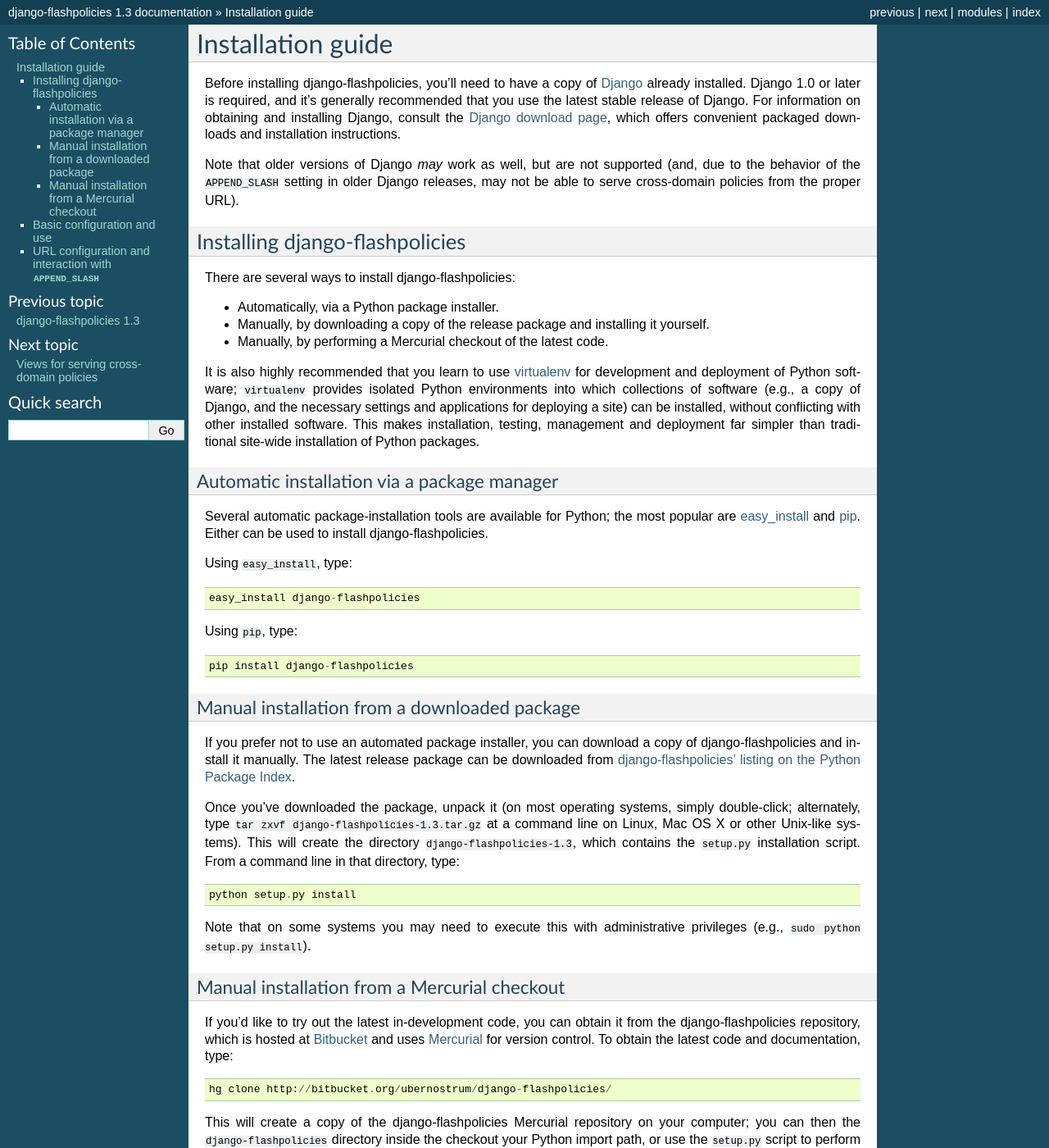
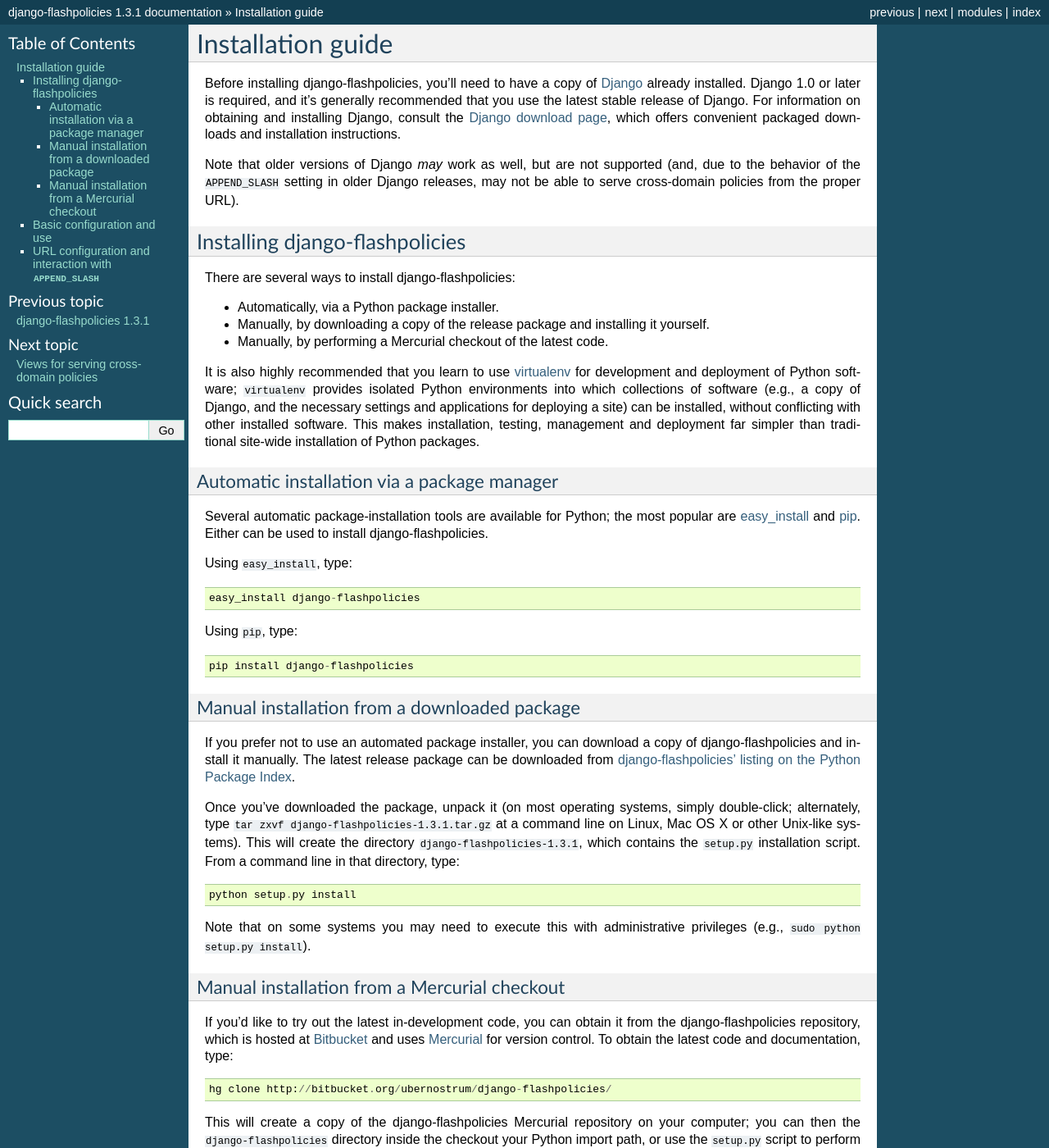
Before and after one commit to ubernostrum/django-flashpolicies, a Sphinx documentation site: the page built from docs/install.rst, in a window 1280 px wide and 1400 px high. Shown: the whole window at 82% size. Built offline with Sphinx 7.4.7, drawn with Linux system fonts in a browser that asks for light colours; some of the changed text lies outside the part shown.

Commit message:
Update docs for a release bump.

```diff
--- a/docs/conf.py
+++ b/docs/conf.py
@@ -47,7 +47,7 @@
 # The short X.Y version.
 version = '1.3	'
 # The full version, including alpha/beta/rc tags.
-release = '1.3	'
+release = '1.3.1'
 
 # The language for content autogenerated by Sphinx. Refer to documentation
 # for a list of supported languages.
--- a/docs/index.rst
+++ b/docs/index.rst
@@ -3,8 +3,8 @@
    You can adapt this file completely to your liking, but it should at least
    contain the root `toctree` directive.
 
-django-flashpolicies 1.3
-========================
+django-flashpolicies 1.3.1
+==========================
 
 This application enables simple Flash `cross-domain policies
 <http://kb2.adobe.com/cps/142/tn_14213.html>`_ (which are required for
--- a/docs/install.rst
+++ b/docs/install.rst
@@ -70,9 +70,9 @@
 
 Once you've downloaded the package, unpack it (on most operating
 systems, simply double-click; alternately, type ``tar zxvf
-django-flashpolicies-1.3.tar.gz`` at a command line on Linux, Mac OS X
-or other Unix-like systems). This will create the directory
-``django-flashpolicies-1.3``, which contains the ``setup.py``
+django-flashpolicies-1.3.1.tar.gz`` at a command line on Linux, Mac OS
+X or other Unix-like systems). This will create the directory
+``django-flashpolicies-1.3.1``, which contains the ``setup.py``
 installation script. From a command line in that directory, type::
 
     python setup.py install
```
Also changed, not shown: 1 other file.
